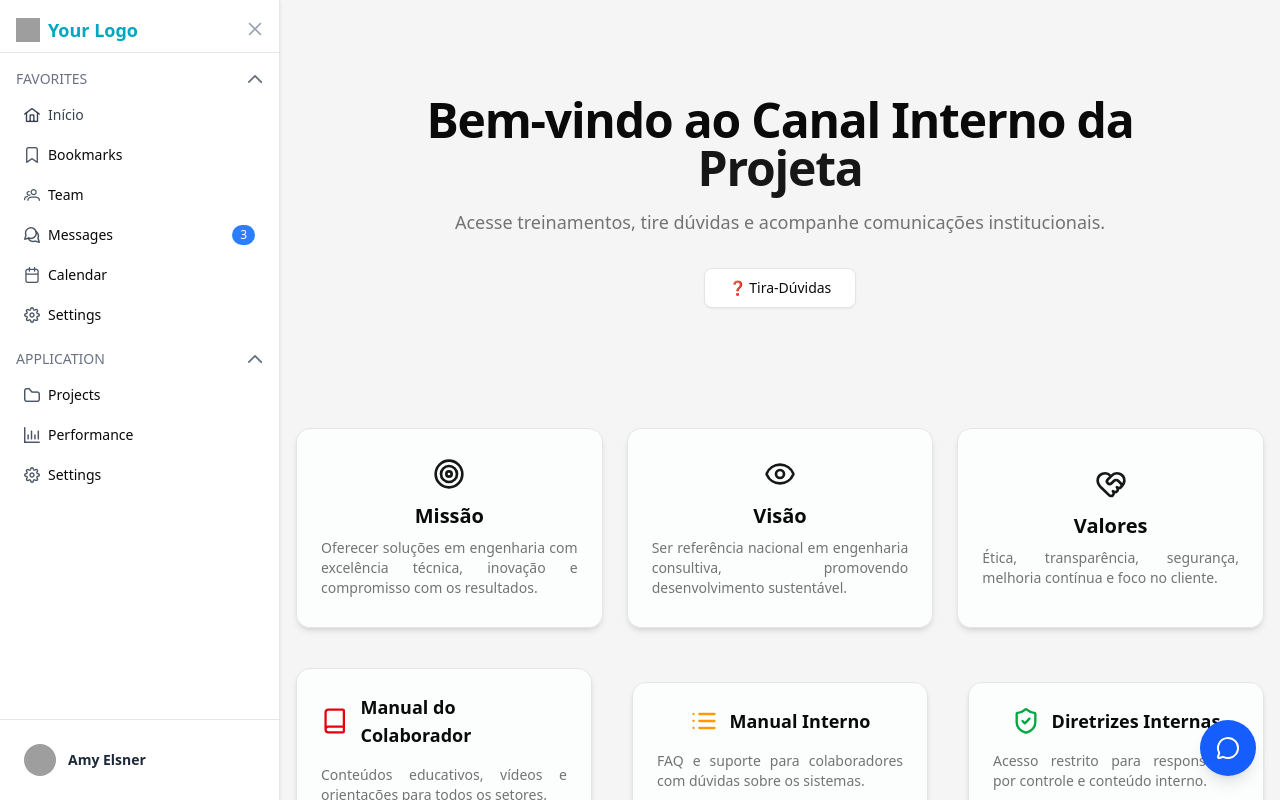
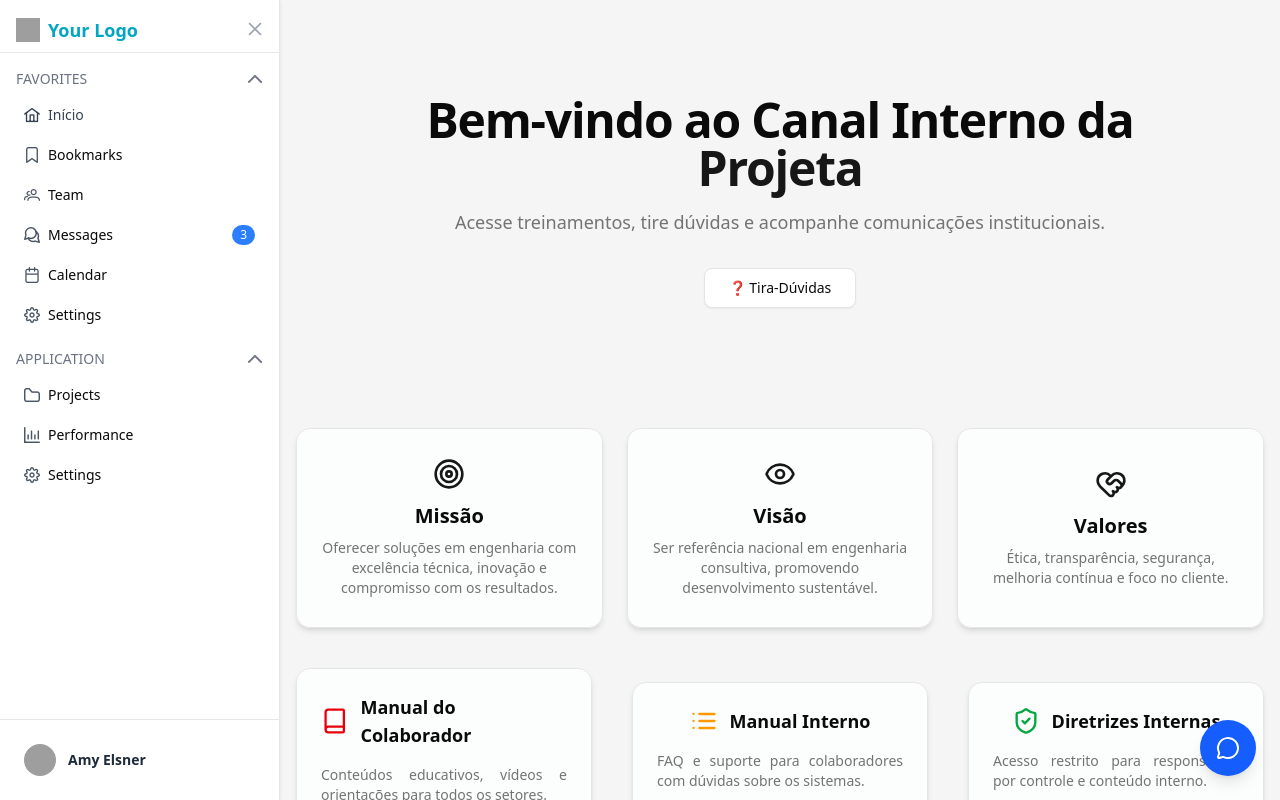
Before and after one commit to NITEP-Projeta/faqprojeta, a Next.js app: page / in a window 1280 px wide. Shown: the top 800 px of the page. Built offline with nearby package versions, Linux system fonts and the light colour scheme; grey boxes are pictures that could not be loaded.

Commit message:
Alteração do tamanho da section

```diff
--- a/app/page.tsx
+++ b/app/page.tsx
@@ -46,7 +46,7 @@ export default function HomePage() {
       </section>
 
       {/* MISSÃO, VISÃO, VALORES */}
-      <section className="grid grid-cols-1 sm:grid-cols-2 lg:grid-cols-3 gap-6 place-items-center pt-5 pb-5">
+      <section className="grid grid-cols-1 sm:grid-cols-2 lg:grid-cols-3 gap-6 place-items-center pt-5 pb-5 w-[1000]">
         {[
           {
             title: 'Missão',
@@ -70,11 +70,11 @@ export default function HomePage() {
             whileInView={{ opacity: 1, y: 0 }}
             transition={{ delay: i * 0.2, duration: 0.5 }}
             viewport={{ once: true }}
-            className="flex flex-col items-center justify-center h-50 bg-background/70 backdrop-blur-sm rounded-xl border border-border shadow-md hover:shadow-xl p-6 transition-all"
+            className="flex flex-col items-center justify-center h-50 w-auto bg-background/70 backdrop-blur-sm rounded-xl border border-border shadow-md hover:shadow-xl p-6 transition-all"
           >
             {item.icon}
             <h2 className="text-xl font-semibold mt-3 mb-2">{item.title}</h2>
-            <p className="text-sm text-muted-foreground text-justify">{item.desc}</p>
+            <p className="text-sm text-muted-foreground text-center">{item.desc}</p>
           </motion.div>
         ))}
       </section>
```
